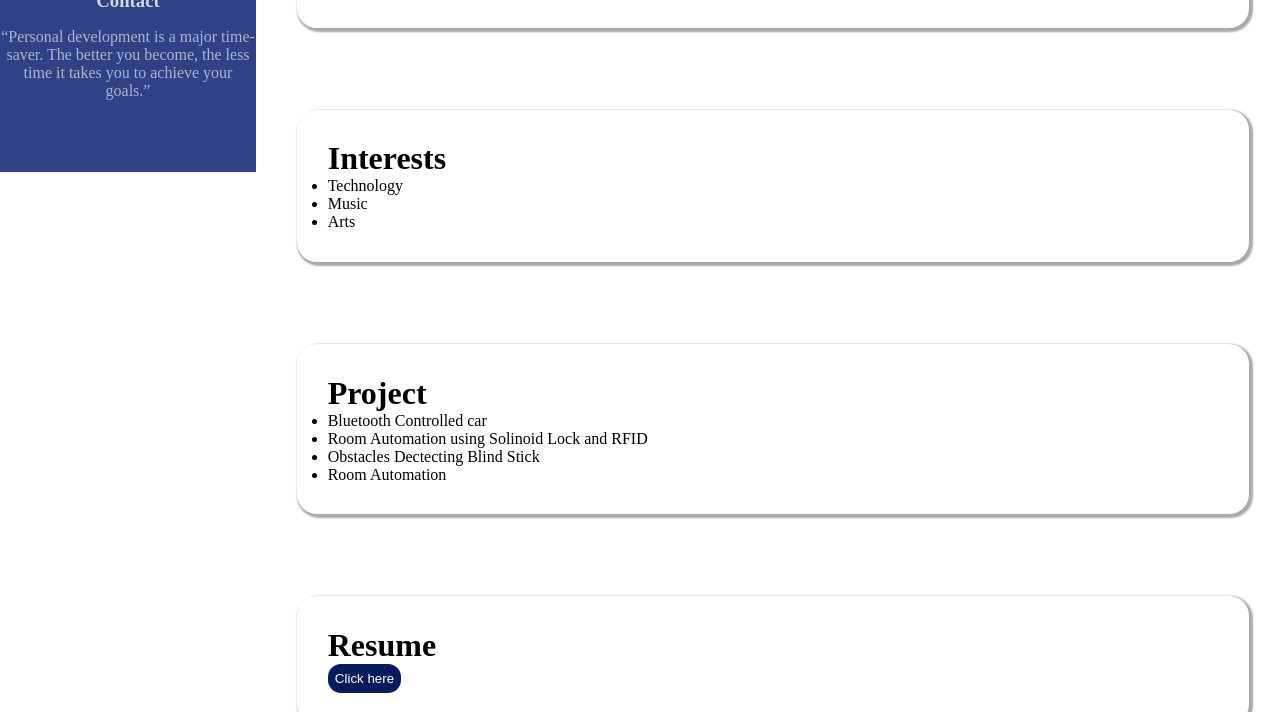
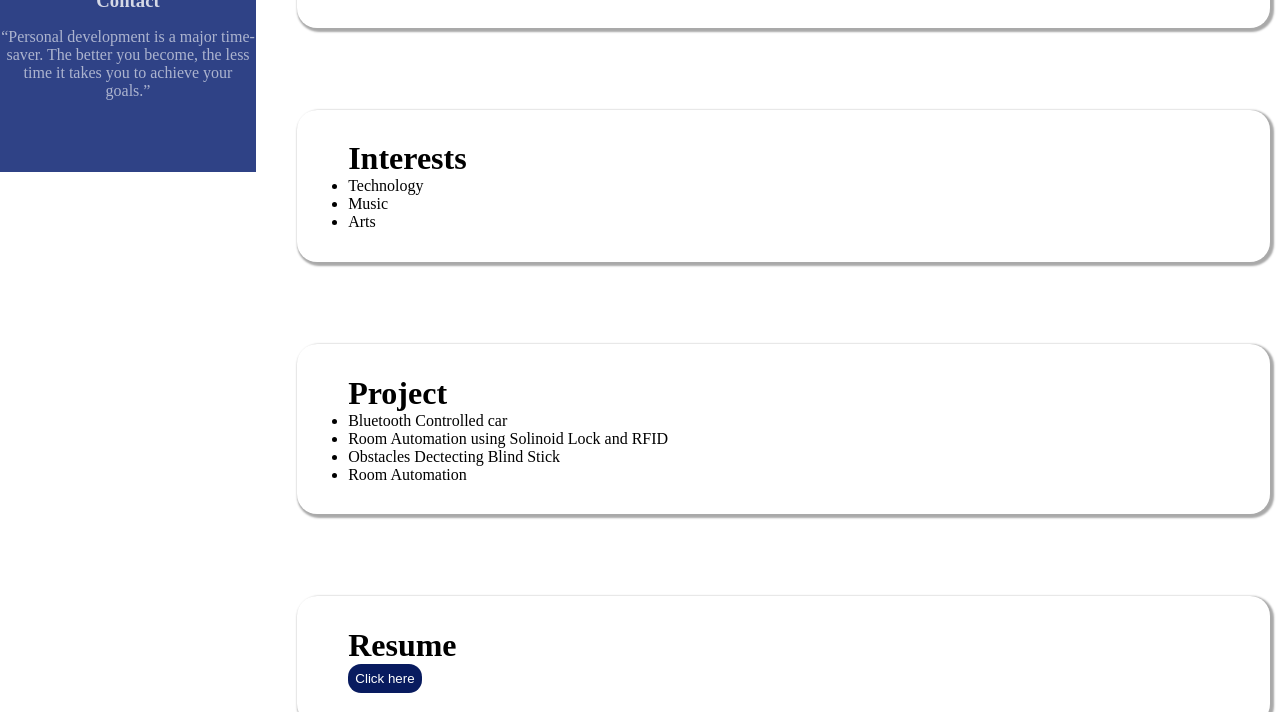
Before and after one commit to abhishek-v-gopal/abhishek-v-gopal., a plain HTML site: page index.html in a window 1280 px wide. Shown: the part 628-1340 px from the top of the page. Drawn offline with nearby package versions, Linux system fonts and the light colour scheme.

Commit message:
incressed padding

```diff
--- a/personal.css
+++ b/personal.css
@@ -41,7 +41,7 @@ main{
     block-size:auto;
     height: inherit;
     float: left;
-    padding-left: 3%;
+    padding-left: 5%;
     padding-top: 3%;
     padding-bottom: 3%;
     border-radius: 20px;
```
